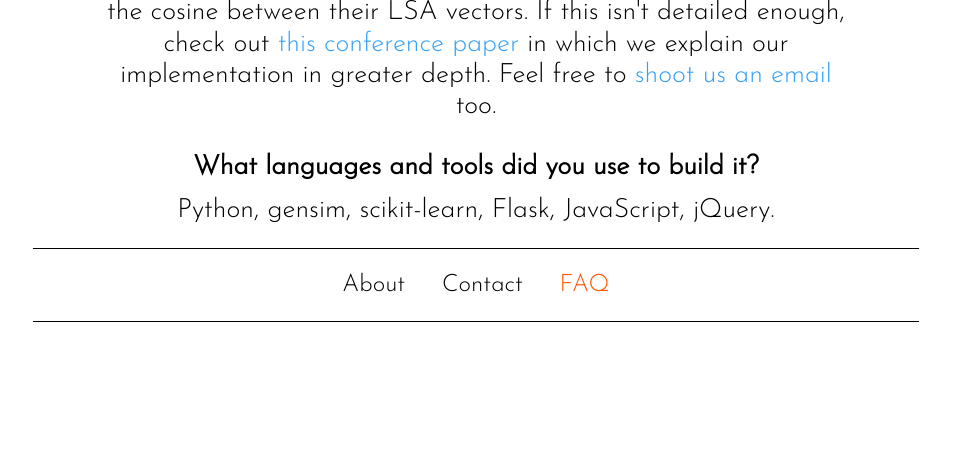
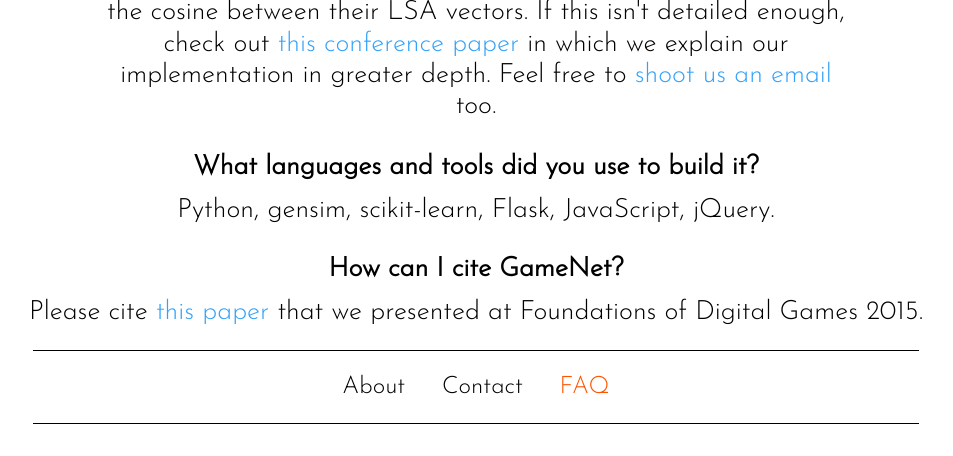
Before and after one commit to james-owen-ryan/gamenet, a Flask app: page /gamenet/faq in a window 1280 px wide. Shown: the part 3742-4198 px from the top of the page, without its empty margins (164-1117 px from the left). Before the commit the page ends 4064 px from the top, so only its background shows below. Run offline with Flask 2, Linux system fonts and the light colour scheme; parts of the project's set-up code (start-up, migrations or seed data) failed here and were passed over.

Commit message:
Added info on how to cite the tools

```diff
--- a/backend/app/templates/gamenet_faq.html
+++ b/backend/app/templates/gamenet_faq.html
@@ -191,7 +191,7 @@
         11,829 videogames, which we mentioned above. By this model,
         we can quantify how related any two of these games are by taking the cosine between their LSA vectors.
         If this isn't detailed enough, check out
-        <a href="https://users.soe.ucsc.edu/~jor/publications/ryanGamesStudiesUsingNLP.pdf" target="_blank">
+        <a href="https://games.soe.ucsc.edu/what-we-talk-about-when-we-talk-about-games-bottom-game-studies-using-natural-language-processing" target="_blank">
             this conference paper</a> in which we explain our implementation in greater depth.
         Feel free to <a href="mailto:jor@soe.ucsc.edu?cc=ekaltman@soe.ucsc.edu" target="_top">shoot us an email</a> too.
     </div>
@@ -200,6 +200,14 @@
   <div class="question">What languages and tools did you use to build it?</div>
     <br>
     <div class="answer">Python, gensim, scikit-learn, Flask, JavaScript, jQuery.
+  </div>
+  <br><br>
+  <div class="question">How can I cite GameNet?</div>
+    <br>
+    <div class="answer">Please cite
+        <a href="https://games.soe.ucsc.edu/what-we-talk-about-when-we-talk-about-games-bottom-game-studies-using-natural-language-processing" target="_blank">
+            this paper</a>
+        that we presented at Foundations of Digital Games 2015.
   </div>
   <br><hr noshade="" color="black" ;="" size="1" width="70%"><br>
   <div class="footer">
```
Also changed, not shown: backend/app/templates/gamesage_faq.html (+8 -0 lines).
